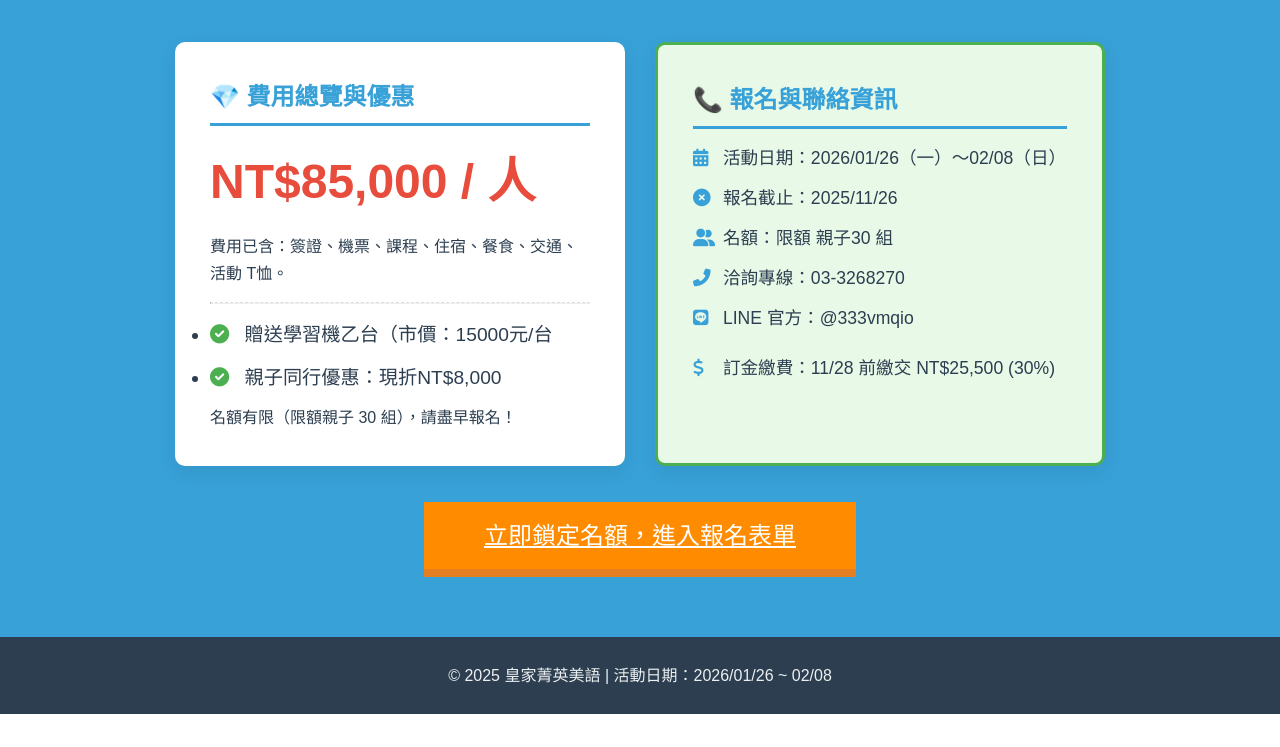
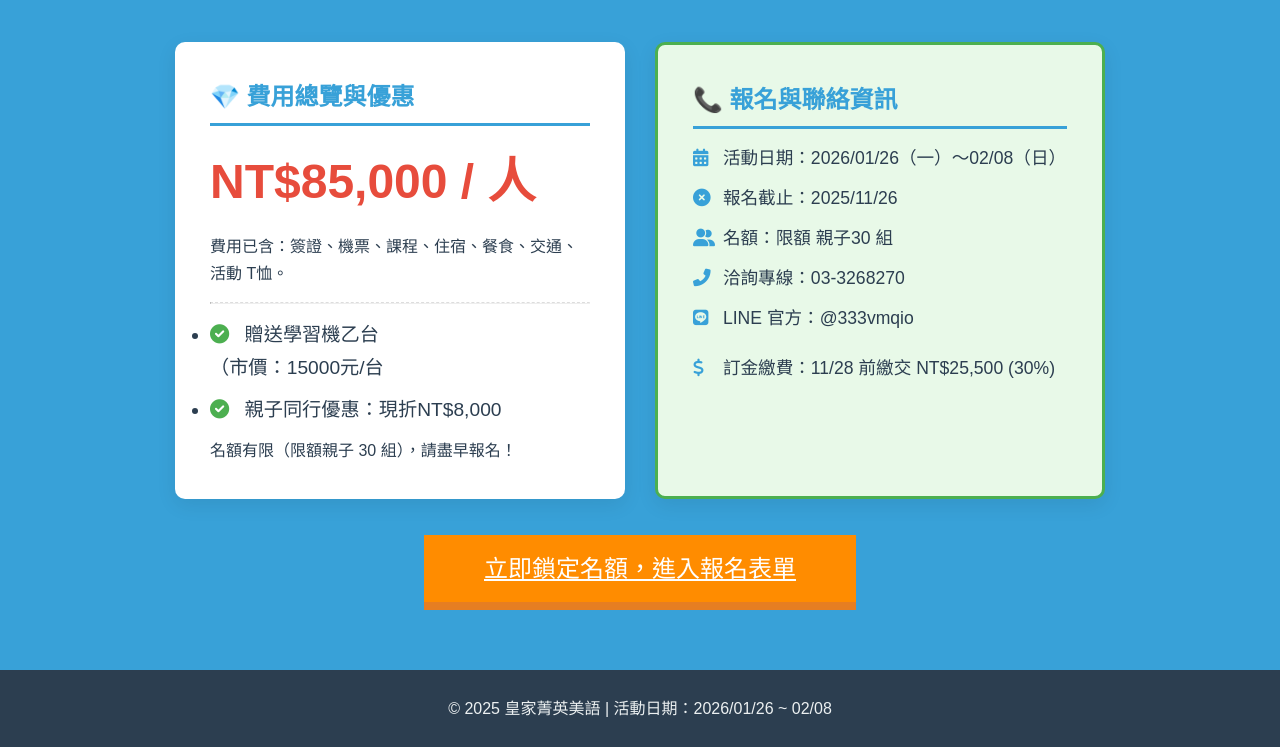
Before and after one commit to andrew920510/royal-winter-english-camp, a plain HTML site: page index.html in a window 1280 px wide. Shown: the part 9068-9815 px from the top of the page. Before the commit the page ends 9782 px from the top, so only its background shows below. Drawn offline with Linux system fonts and the light colour scheme.

Commit message:
Update index.html

```diff
--- a/index.html
+++ b/index.html
@@ -958,7 +958,7 @@
                     <p class="includes">費用已含：簽證、機票、課程、住宿、餐食、交通、活動 T恤。</p>
                     <hr style="margin: 15px 0; border-top: 1px dashed #ddd;">
                     <ul class="offer-list">
-                        <li><i class="fas fa-check-circle"></i> 贈送學習機乙台（市價：15000元/台</li>
+                        <li><i class="fas fa-check-circle"></i> 贈送學習機乙台<br>（市價：15000元/台</li>
                         <li><i class="fas fa-check-circle"></i> 親子同行優惠：現折NT$8,000</li>
                     </ul>
                     <p class="small-text">名額有限（限額親子 30 組），請盡早報名！</p>
```
